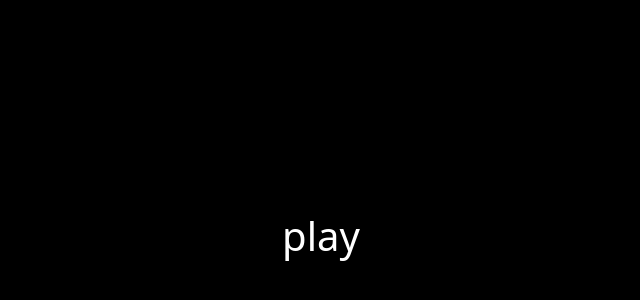
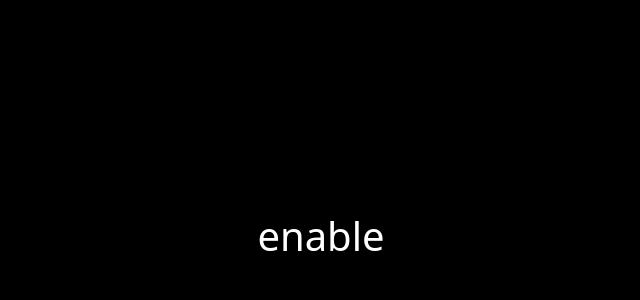
Before and after one commit to forrestwilkins/portfolio, a React (Vite) app: page / in a window 1280 px wide. Shown: the part 2-302 px from the top of the page, without its empty margins (319-959 px from the left). Built offline with nearby package versions, Linux system fonts and the light colour scheme.

Commit message:
feat: step down in frequency

```diff
--- a/src/App.tsx
+++ b/src/App.tsx
@@ -3,30 +3,45 @@ import './App.css';
 
 const App = () => {
   const [isPlaying, setIsPlaying] = useState(false);
+  const [isEnabled, setIsEnabled] = useState(false);
+
   const audioContextRef = useRef<AudioContext>();
+  const oscillatorRef = useRef<OscillatorNode>();
 
   useEffect(() => {
+    return () => {
+      if (oscillatorRef.current && audioContextRef.current) {
+        oscillatorRef.current.disconnect(audioContextRef.current.destination);
+      }
+    };
+  }, []);
+
+  const init = () => {
     const audioContext = new AudioContext();
-    const osc = audioContext.createOscillator();
-    osc.type = 'sine';
-    osc.frequency.value = 300;
+    const oscillator = audioContext.createOscillator();
+
+    oscillator.type = 'sine';
+    oscillator.frequency.value = 500;
 
     // Connect and start
-    osc.connect(audioContext.destination);
-    osc.start();
+    oscillator.connect(audioContext.destination);
+    oscillator.start();
+
+    // Store oscillator
+    oscillatorRef.current = oscillator;
 
     // Store context and start suspended
     audioContextRef.current = audioContext;
     audioContext.suspend();
 
-    // Effect cleanup function to disconnect
-    return () => {
-      osc.disconnect(audioContext.destination);
-    };
-  }, []);
+    setIsEnabled(true);
+  };
 
-  const toggleOscillator = () => {
-    if (!audioContextRef.current) {
+  const handleClick = () => {
+    if (!isEnabled) {
+      init();
+    }
+    if (!audioContextRef.current || !oscillatorRef.current) {
       return;
     }
     if (isPlaying) {
@@ -35,6 +50,18 @@ const App = () => {
       audioContextRef.current.resume();
     }
     setIsPlaying((prev) => !prev);
+
+    oscillatorRef.current.frequency.value -= 20;
+  };
+
+  const getBtnText = () => {
+    if (!isEnabled) {
+      return 'enable';
+    }
+    if (isPlaying) {
+      return 'pause';
+    }
+    return 'play';
   };
 
   return (
@@ -53,9 +80,9 @@ const App = () => {
           padding: '10px 20px',
           color: 'white',
         }}
-        onClick={toggleOscillator}
+        onClick={handleClick}
       >
-        {isPlaying ? 'pause' : 'play'}
+        {getBtnText()}
       </div>
     </div>
   );
```
